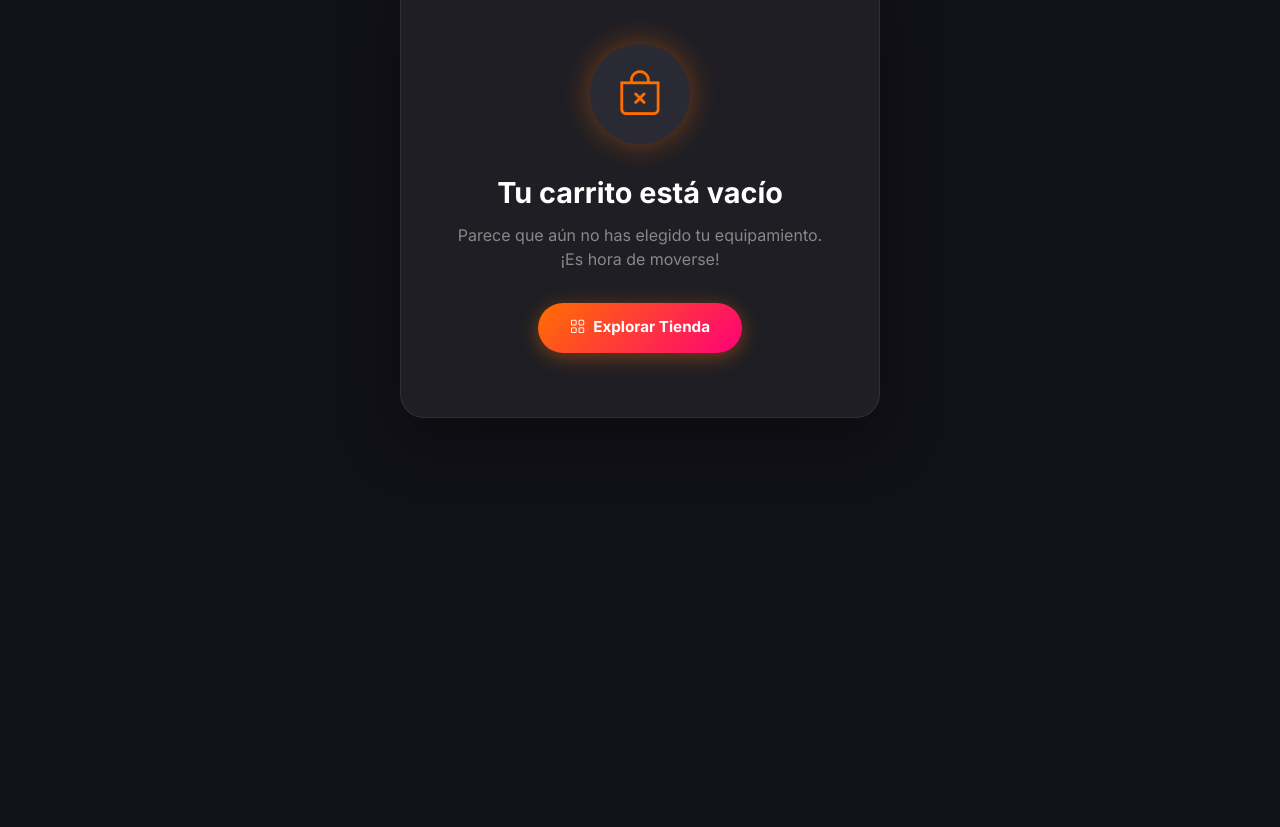
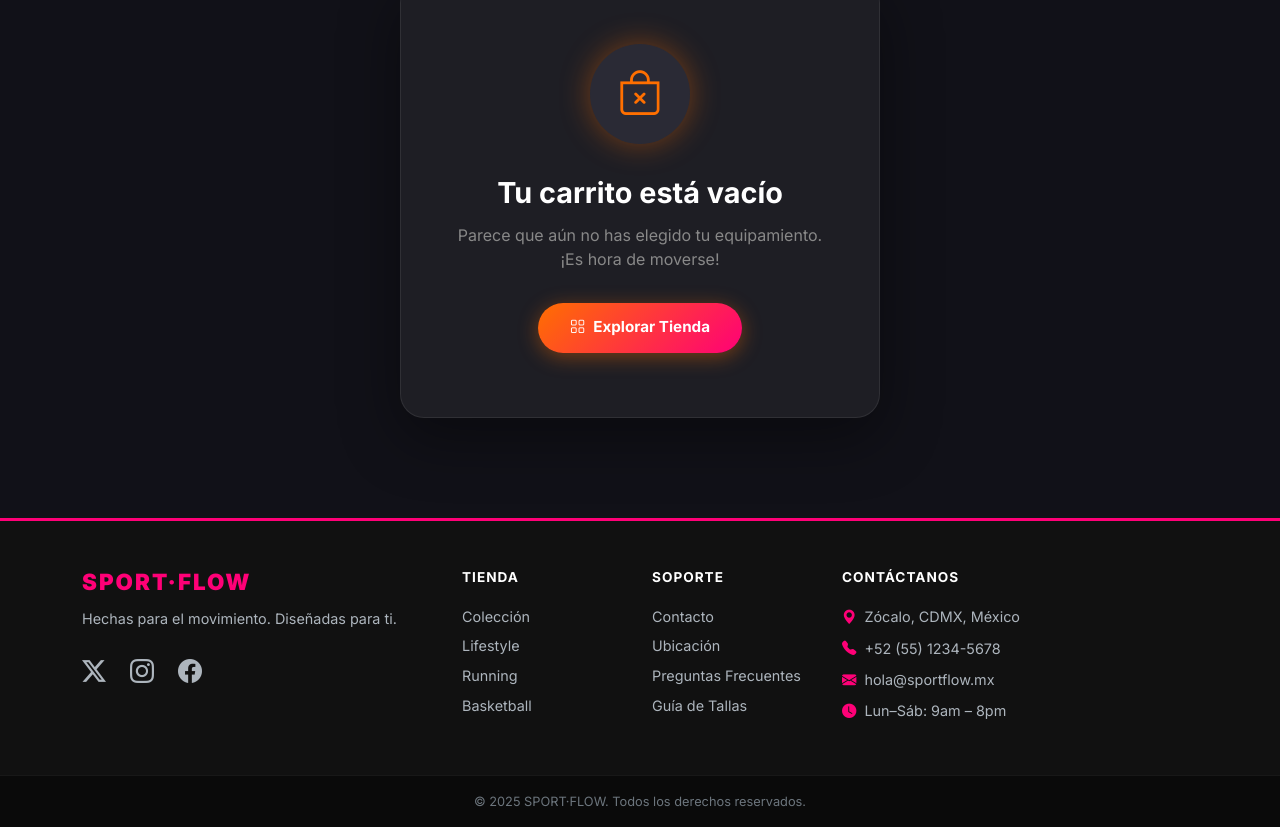
Before and after one commit to Rauda-web/Jahzeel, a Vue app: page /cart in a window 1280 px wide. Shown: the part 323-1150 px from the top of the page. Before the commit the page ends 841 px from the top, so only its background shows below. Built offline with nearby package versions, Linux system fonts and the light colour scheme.

Commit message:
feat: habilitar Footer en App.vue - SPORT·FLOW, 4 columnas, oculto en landing

```diff
--- a/src/App.vue
+++ b/src/App.vue
@@ -7,11 +7,13 @@
       </transition>
     </router-view>
   </main>
+  <Footer v-if="!$route.meta.hideNavbar" />
 </template>
 
 <script setup>
 import { useRoute } from 'vue-router'
 import Navbar from './components/Navbar.vue'
+import Footer from './views/Footer.vue'
 
 const route = useRoute()
 </script>
--- a/src/views/Footer.vue
+++ b/src/views/Footer.vue
@@ -5,7 +5,7 @@
 
         <!-- Columna de la Marca -->
         <div class="col-lg-4 col-md-6 mb-4 mb-lg-0">
-          <h5 class="text-uppercase footer-brand">SPORTSTYLE</h5>
+          <h5 class="text-uppercase footer-brand">SPORT·FLOW</h5>
           <p class="footer-tagline">
             Hechas para el movimiento. Diseñadas para ti.
           </p>
@@ -16,7 +16,7 @@
           </div>
         </div>
 
-        <!-- Columna de Enlaces -->
+        <!-- Columna de Tienda -->
         <div class="col-lg-2 col-md-6 mb-4 mb-lg-0">
           <h5 class="text-uppercase footer-heading">Tienda</h5>
           <ul class="list-unstyled mb-0">
@@ -31,9 +31,21 @@
         <div class="col-lg-2 col-md-6 mb-4 mb-lg-0">
           <h5 class="text-uppercase footer-heading">Soporte</h5>
           <ul class="list-unstyled mb-0">
-            <li><a href="#" class="footer-link">Contacto</a></li>
+            <li><router-link to="/contact" class="footer-link">Contacto</router-link></li>
+            <li><router-link to="/location" class="footer-link">Ubicación</router-link></li>
             <li><a href="#" class="footer-link">Preguntas Frecuentes</a></li>
             <li><a href="#" class="footer-link">Guía de Tallas</a></li>
+          </ul>
+        </div>
+
+        <!-- Columna de Contacto -->
+        <div class="col-lg-4 col-md-6 mb-4 mb-lg-0">
+          <h5 class="text-uppercase footer-heading">Contáctanos</h5>
+          <ul class="list-unstyled mb-0 contact-list">
+            <li><i class="bi bi-geo-alt-fill me-2"></i>Zócalo, CDMX, México</li>
+            <li><i class="bi bi-telephone-fill me-2"></i>+52 (55) 1234-5678</li>
+            <li><i class="bi bi-envelope-fill me-2"></i>hola@sportflow.mx</li>
+            <li><i class="bi bi-clock-fill me-2"></i>Lun–Sáb: 9am – 8pm</li>
           </ul>
         </div>
 
@@ -42,7 +54,7 @@
 
     <!-- Copyright -->
     <div class="copyright-bar text-center py-3">
-      &copy; {{ new Date().getFullYear() }} SPORTSTYLE. Todos los derechos reservados.
+      &copy; {{ new Date().getFullYear() }} SPORT·FLOW. Todos los derechos reservados.
     </div>
   </footer>
 </template>
@@ -53,26 +65,29 @@
 
 <style scoped>
 .footer-container {
-  background-color: var(--dark-color);
-  border-top: 3px solid var(--primary-color);
+  background-color: #111;
+  border-top: 3px solid #ff0077;
 }
 
 .footer-brand {
   font-weight: 900;
   letter-spacing: 2px;
-  color: var(--primary-color);
+  font-size: 1.4rem;
+  color: #ff0077;
 }
 
 .footer-tagline {
   color: #adb5bd;
   font-size: 0.9rem;
+  margin-top: 0.75rem;
 }
 
 .footer-heading {
   font-weight: 700;
-  font-size: 1rem;
+  font-size: 0.85rem;
   margin-bottom: 1rem;
   color: #fff;
+  letter-spacing: 1px;
 }
 
 .footer-link {
@@ -81,10 +96,11 @@
   transition: color 0.2s ease-in-out;
   display: inline-block;
   padding: 0.25rem 0;
+  font-size: 0.9rem;
 }
 
 .footer-link:hover {
-  color: #fff;
+  color: #ff0077;
 }
 
 .social-icons .social-icon {
@@ -95,13 +111,27 @@
 }
 
 .social-icons .social-icon:hover {
-  color: var(--primary-color);
-  transform: translateY(-2px);
+  color: #ff0077;
+  transform: translateY(-3px);
+}
+
+.contact-list li {
+  color: #adb5bd;
+  font-size: 0.9rem;
+  padding: 0.3rem 0;
+  display: flex;
+  align-items: center;
+}
+
+.contact-list i {
+  color: #ff0077;
+  font-size: 0.9rem;
 }
 
 .copyright-bar {
-  background-color: #1a1a1a; /* Un poco más oscuro que el fondo principal del footer */
+  background-color: #0a0a0a;
   font-size: 0.8rem;
   color: #6c757d;
+  border-top: 1px solid rgba(255,255,255,0.06);
 }
 </style>
```
